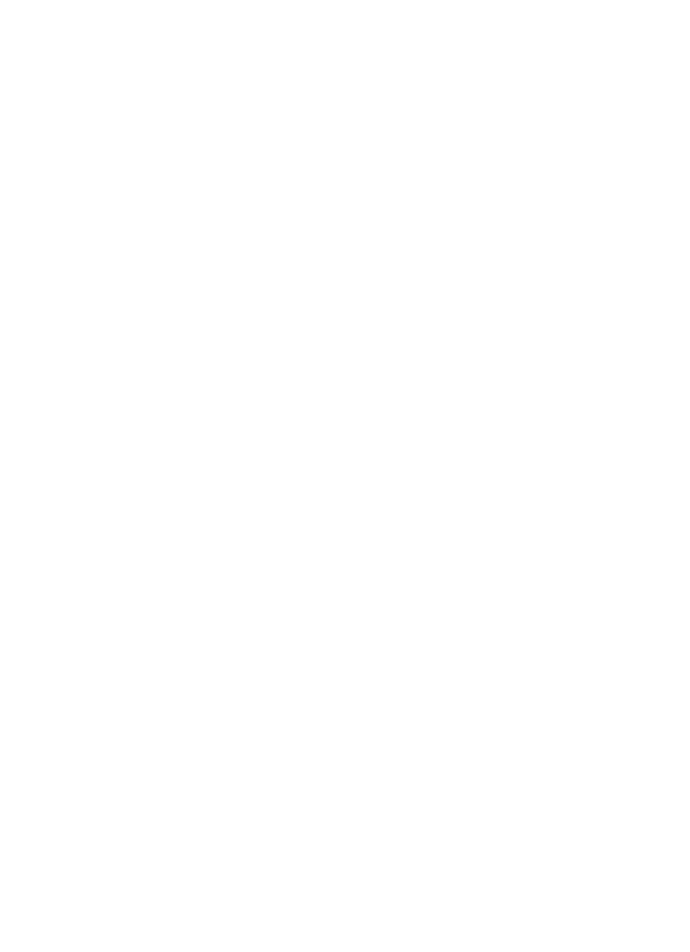
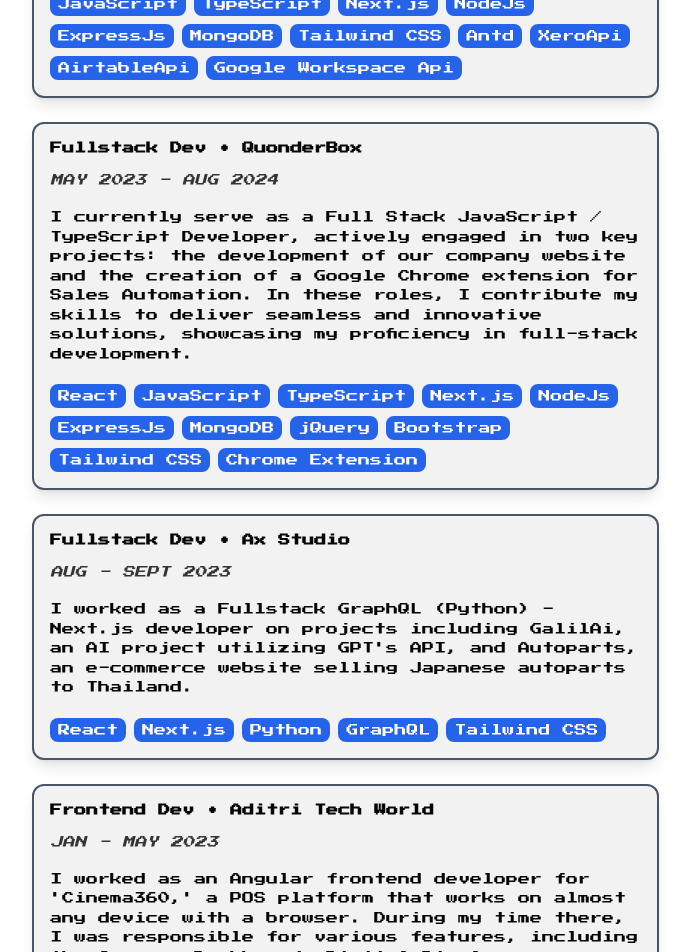
Before and after one commit to AngPayas055/portfolio-2025, a Next.js app: page /hero in a window 1280 px wide. Shown: the part 1000-1952 px from the top of the page, without its empty margins (527-1217 px from the left). Before the commit the page ends 824 px from the top, so only its background shows below. Built offline with nearby package versions, Linux system fonts and the light colour scheme.

Commit message:
experience

```diff
--- /dev/null
+++ b/app/components/cards/ExperienceCard.tsx
@@ -0,0 +1,48 @@
+import React from "react";
+
+type ExperienceProps = {
+  period: string;
+  role: string;
+  company: string;
+  description: string;
+  tech: string[];
+};
+
+export function ExperienceCard({
+  period,
+  role,
+  company,
+  description,
+  tech,
+}: ExperienceProps) {
+  return (
+    <div
+      className="border-2 p-4 rounded-xl shadow-lg"
+      style={{
+        backgroundColor: "var(--color-bg-card)",
+        color: "var(--color-text)",
+        borderColor: "var(--color-primary)",
+      }}
+    >
+      <h2 className="text-xs font-bold">
+        {role} • {company}
+      </h2>
+      <p className="text-xs italic opacity-80 my-4">{period}</p>
+      <p className="my-5 text-xs leading-relaxed">{description}</p>
+      <div className="mt-3 flex flex-wrap gap-2">
+        {tech.map((t) => (
+          <span
+            key={t}
+            className="px-2 py-1 text-xs rounded-lg"
+            style={{
+              backgroundColor: "var(--color-btn-primary)",
+              color: "var(--color-bg)",
+            }}
+          >
+            {t}
+          </span>
+        ))}
+      </div>
+    </div>
+  );
+}
--- /dev/null
+++ b/app/data/experiences.ts
@@ -0,0 +1,74 @@
+export const experiences = [
+  {
+    period: "AUG 2024 - PRESENT",
+    role: "Fullstack Dev",
+    company: "Draftal",
+    description:
+      "As the sole Full Stack JavaScript / TypeScript Developer at Draftal, I am responsible for the entire development lifecycle—from planning and building features to deploying and maintaining applications. I work with Next.js and Node.js to deliver scalable solutions, manage integrations with third-party services such as Xero, Airtable, and Google Workspace, and handle deployments. On the frontend, I use Tailwind CSS and Ant Design to create responsive, polished user experiences that align with business needs.",
+    tech: [
+      "JavaScript",
+      "TypeScript",
+      "Next.js",
+      "NodeJs",
+      "ExpressJs",
+      "MongoDB",
+      "Tailwind CSS",
+      "Antd",
+      "XeroApi",
+      "AirtableApi",
+      "Google Workspace Api",
+    ],
+  },
+  {
+    period: "MAY 2023 - AUG 2024",
+    role: "Fullstack Dev",
+    company: "QuonderBox",
+    description:
+      "I currently serve as a Full Stack JavaScript / TypeScript Developer, actively engaged in two key projects: the development of our company website and the creation of a Google Chrome extension for Sales Automation. In these roles, I contribute my skills to deliver seamless and innovative solutions, showcasing my proficiency in full-stack development.",
+    tech: [
+      "React",
+      "JavaScript",
+      "TypeScript",
+      "Next.js",
+      "NodeJs",
+      "ExpressJs",
+      "MongoDB",
+      "jQuery",
+      "Bootstrap",
+      "Tailwind CSS",
+      "Chrome Extension",
+    ],
+  },
+  {
+    period: "AUG - SEPT 2023",
+    role: "Fullstack Dev",
+    company: "Ax Studio",
+    description:
+      "I worked as a Fullstack GraphQL (Python) - Next.js developer on projects including GalilAi, an AI project utilizing GPT's API, and Autoparts, an e-commerce website selling Japanese autoparts to Thailand.",
+    tech: ["React", "Next.js", "Python", "GraphQL", "Tailwind CSS"],
+  },
+  {
+    period: "JAN - MAY 2023",
+    role: "Frontend Dev",
+    company: "Aditri Tech World",
+    description:
+      "I worked as an Angular frontend developer for 'Cinema360,' a POS platform that works on almost any device with a browser. During my time there, I was responsible for various features, including the Company Dashboard, Digital Display, Concession Modifiers, and resolving other bugs.",
+    tech: ["Angular", "TypeScript", "Ngx-Bootsrap", "Azure Devops", "C#.NET"],
+  },
+  {
+    period: "AUG 2021 - JAN 2023",
+    role: "Frontend Dev",
+    company: "Human Incubator Inc",
+    description:
+      "I worked as an Angular frontend developer and contributed to two notable projects. One was Hiro Clinic NIPT, a web-based application for monitoring pregnancy health. The other was Easy Restaurant, a modern point of sale system to improve restaurant efficiency and customer experience.",
+    tech: ["Angular", "TypeScript", "Material", "PrimeNG", "C#.NET", "Laravel"],
+  },
+  {
+    period: "MAY - AUG 2021",
+    role: "Developer Trainee",
+    company: "KodeGo",
+    description:
+      "I received comprehensive training in full-stack web development, where I gained expertise in creating responsive webpages and developing full-stack applications.",
+    tech: ["Laravel", "React", "JavaScript", "Git", "GitHub", "HTML", "CSS"],
+  },
+];
--- a/app/hero/Sections.tsx
+++ b/app/hero/Sections.tsx
@@ -1,10 +1,17 @@
 "use client";
 import About from "./sections/about";
+import { ExperienceList } from "./sections/experienceList";
 
 export default function Sections() {
   return (
     <div className="pt-20 md:w-7/12 ">
       <About></About>
+      <div className="mt-10 space-y-6">
+        <h3 className="sticky top-0 px-3 bg-[var(--color-bg)] pt-5 pb-5 z-10 text-[var(--color-text)]">Experience</h3>
+        <div className="px-1">
+          <ExperienceList></ExperienceList>
+        </div>
+      </div>
     </div>
   );
 }
--- /dev/null
+++ b/app/hero/sections/experienceList.tsx
@@ -0,0 +1,12 @@
+import { experiences } from "@/app/data/experiences";
+import { ExperienceCard } from "@/app/components/cards/ExperienceCard";
+
+export function ExperienceList() {
+  return (
+    <div className="space-y-6">
+      {experiences.map((exp, idx) => (
+        <ExperienceCard key={idx} {...exp} />
+      ))}
+    </div>
+  );
+}
```
